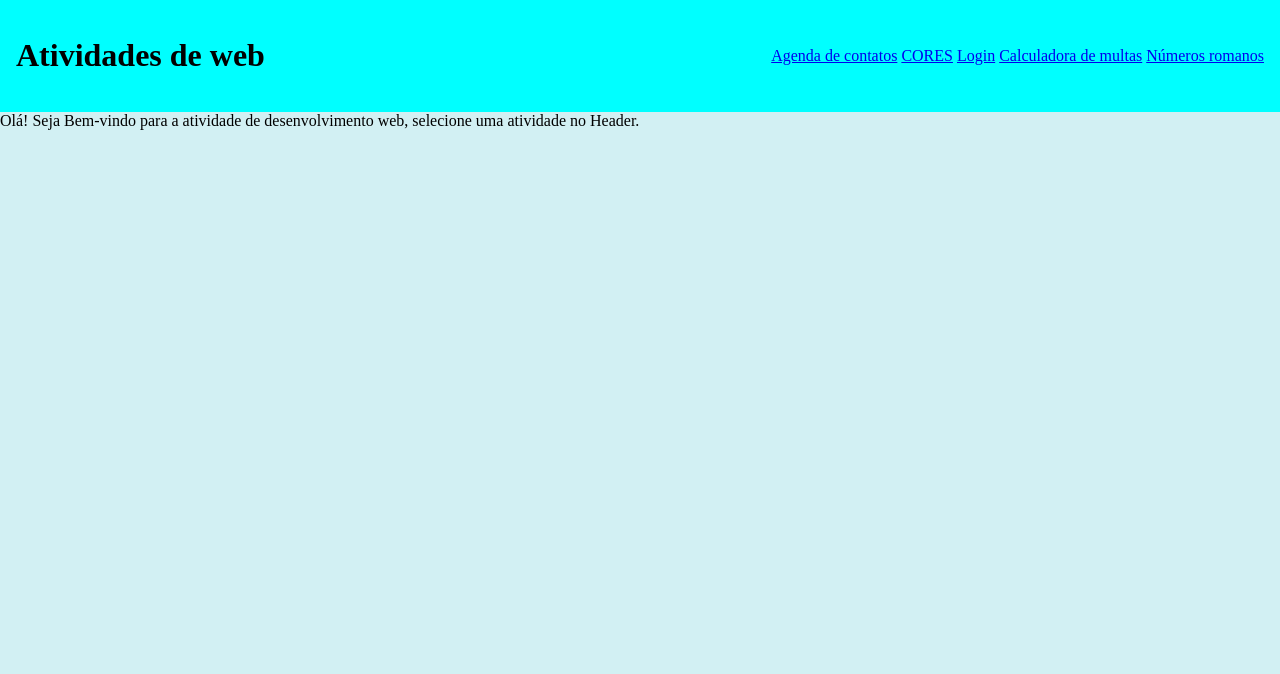
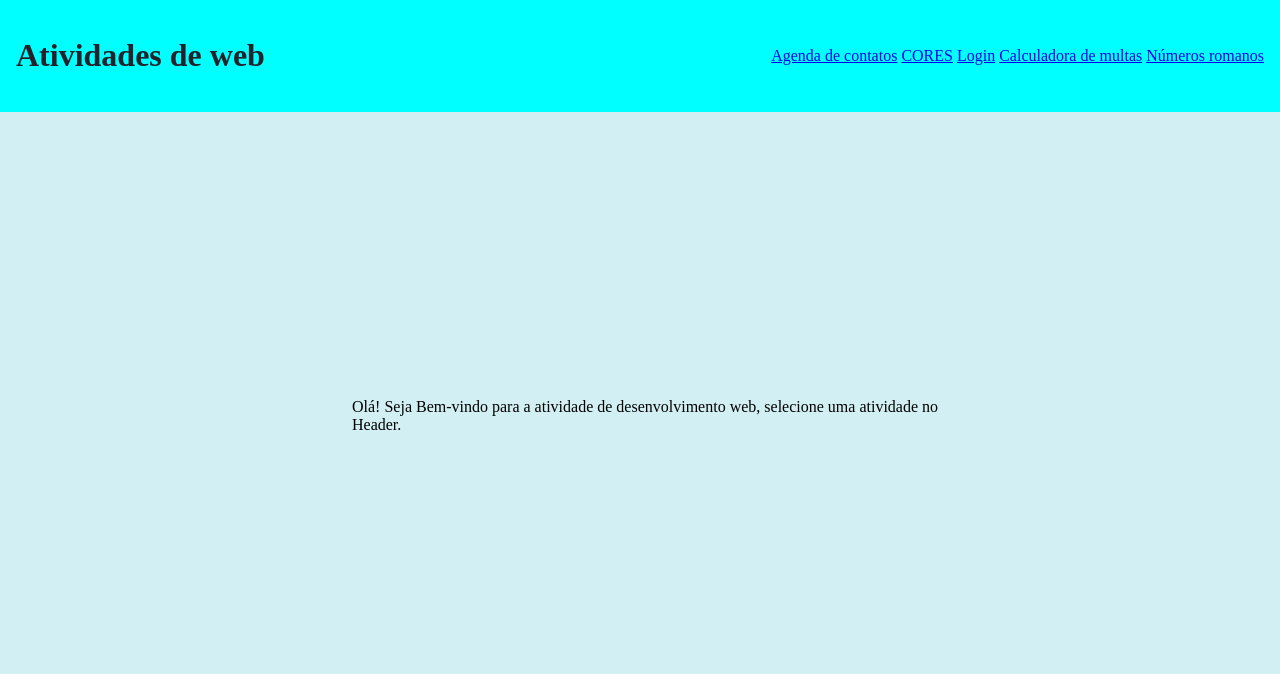
Before and after one commit to Zer0-Zer0/atividade_paranhos_php, a PHP site: page /home/index.php in a window 1280 px wide. Shown: the top 674 px of the page. Run offline with PHP 8.4, Linux system fonts and the light colour scheme.

Commit message:
Made so that when you click on the title you go to /home and made /home <main> text more pleasing to look at 	modified:   _css/style.css 	modified:   _templates/header.html 	modified:   home/index.php

```diff
--- a/_css/style.css
+++ b/_css/style.css
@@ -121,3 +121,8 @@ input[type="text"], input[type="tel"], input[type="email"]{
     justify-content: center;
     align-items: center;
 }
+
+.no_deco, .no_deco:hover{
+    text-decoration: none;
+    color: var(--p-black-01);
+}
--- a/_templates/header.html
+++ b/_templates/header.html
@@ -1,5 +1,5 @@
 <header>
-    <h1>Atividades de web</h1>
+    <h1><a href="/home" class="no_deco">Atividades de web</a></h1>
     <nav>
         <a href="/contatos">Agenda de contatos</a>
         <a href="/cores">CORES</a>
--- a/home/index.php
+++ b/home/index.php
@@ -3,16 +3,18 @@
 
 <head>
     <?php
-        include("../_templates/echoer.php");
-        include("../_templates/head.php");
-        head_constructor("inicio");
+    include("../_templates/echoer.php");
+    include("../_templates/head.php");
+    head_constructor("inicio");
     ?>
 </head>
 
 <body>
     <?php show("../_templates/header.html"); ?>
     <main>
-        Olá! Seja Bem-vindo para a atividade de desenvolvimento web, selecione uma atividade no Header.
+        <p class="center_abs">
+            Olá! Seja Bem-vindo para a atividade de desenvolvimento web, selecione uma atividade no Header.
+</p>
     </main>
     <?php show("../_templates/footer.html"); ?>
 </body>
```
